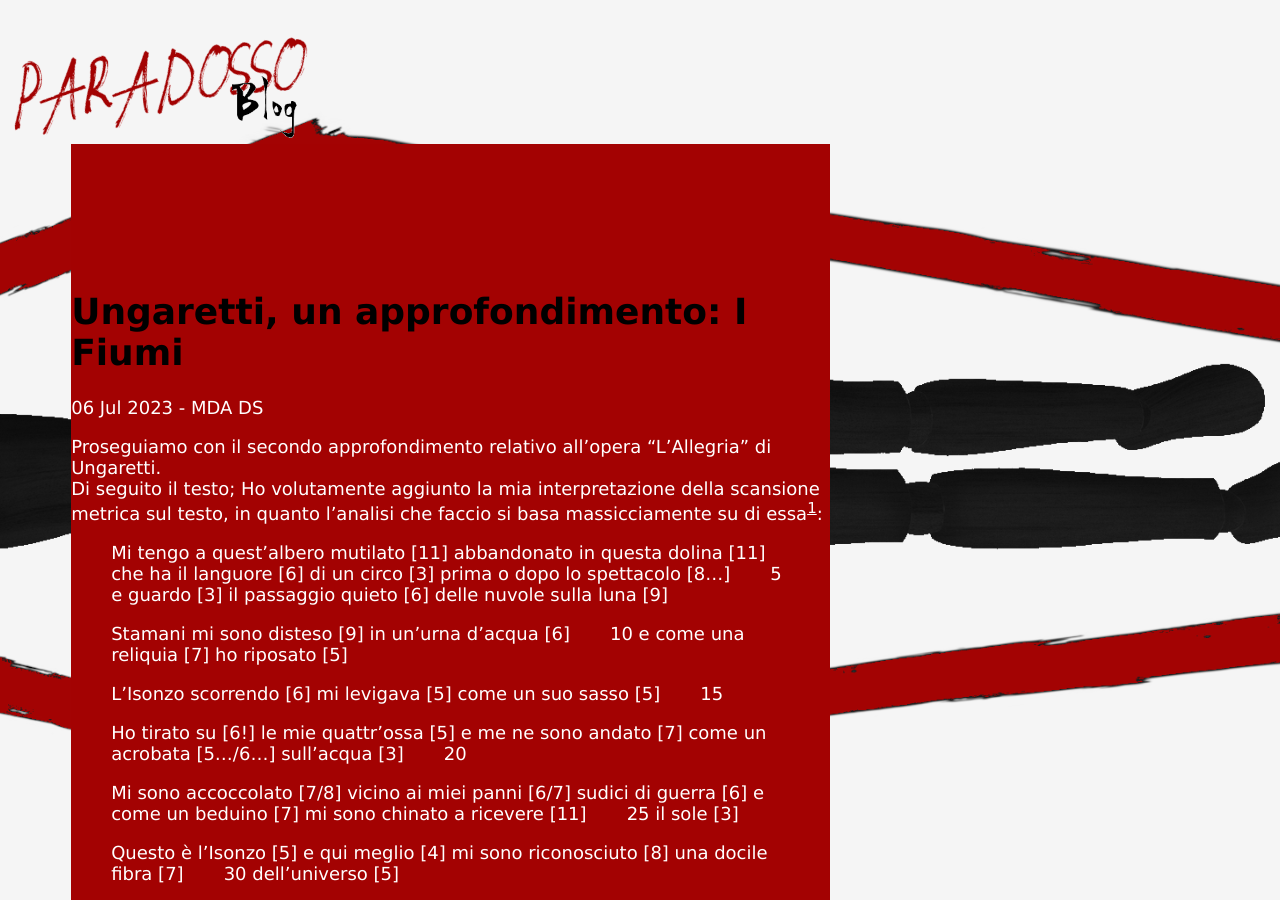
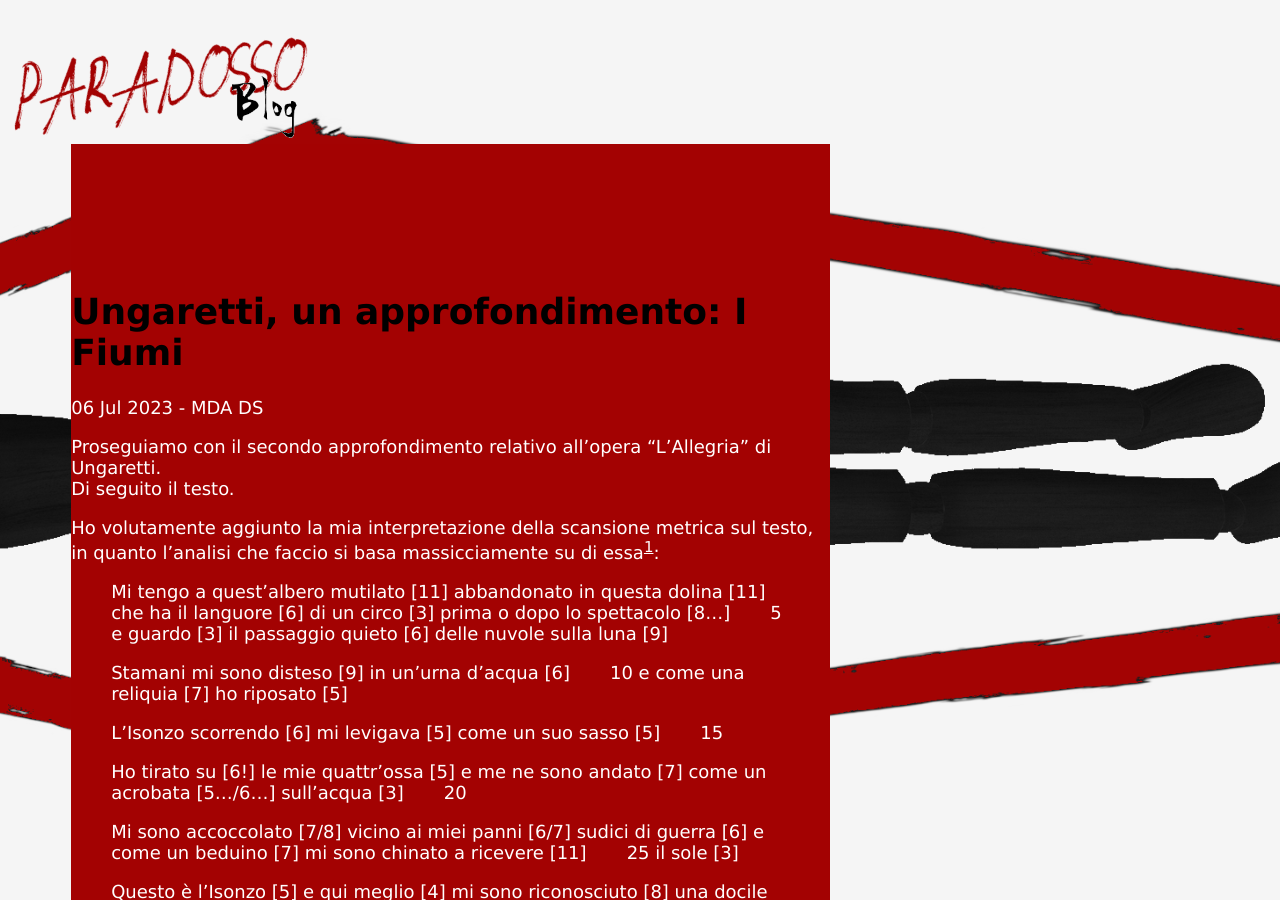
Before and after one commit to thechiefm88/thechiefm88.github.io, a Jekyll site: the page built from _posts/2023-07-06-Ungaretti-approfondimento-fiumi.md, in a window 1280 px wide and 900 px high. Built offline with Jekyll 4.4.1, drawn with Linux system fonts in a browser that asks for light colours.

```diff
--- a/_posts/2023-07-06-Ungaretti-approfondimento-fiumi.md
+++ b/_posts/2023-07-06-Ungaretti-approfondimento-fiumi.md
@@ -5,7 +5,9 @@ date: 2023-07-06
 author: MDA DS
 ---
 Proseguiamo con il secondo approfondimento relativo all'opera "L'Allegria" di Ungaretti.
-Di seguito il testo; Ho volutamente aggiunto la mia interpretazione della scansione metrica sul testo, in quanto l'analisi che faccio si basa massicciamente su di essa[^1]:
+Di seguito il testo.
+
+Ho volutamente aggiunto la mia interpretazione della scansione metrica sul testo, in quanto l'analisi che faccio si basa massicciamente su di essa[^1]:
 
 >Mi tengo a quest'albero mutilato [11]
 >abbandonato in questa dolina [11]
```
